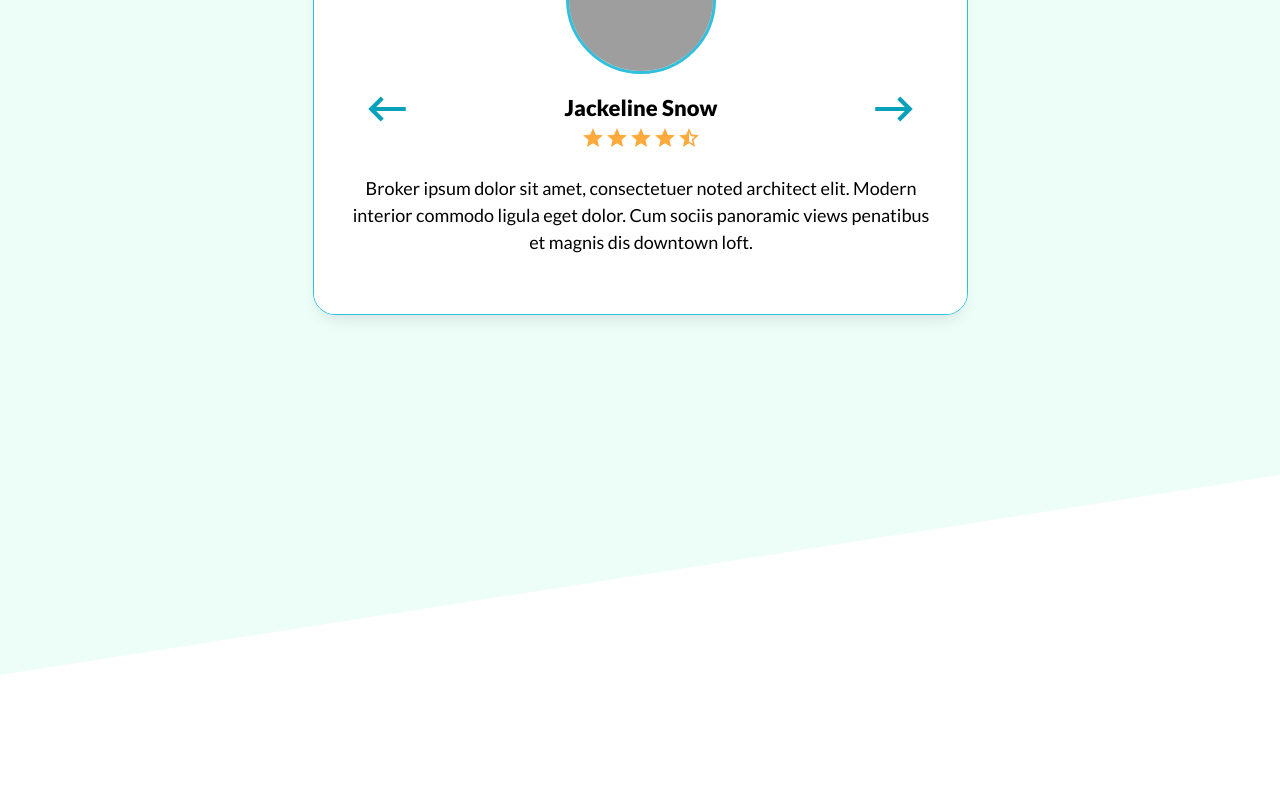
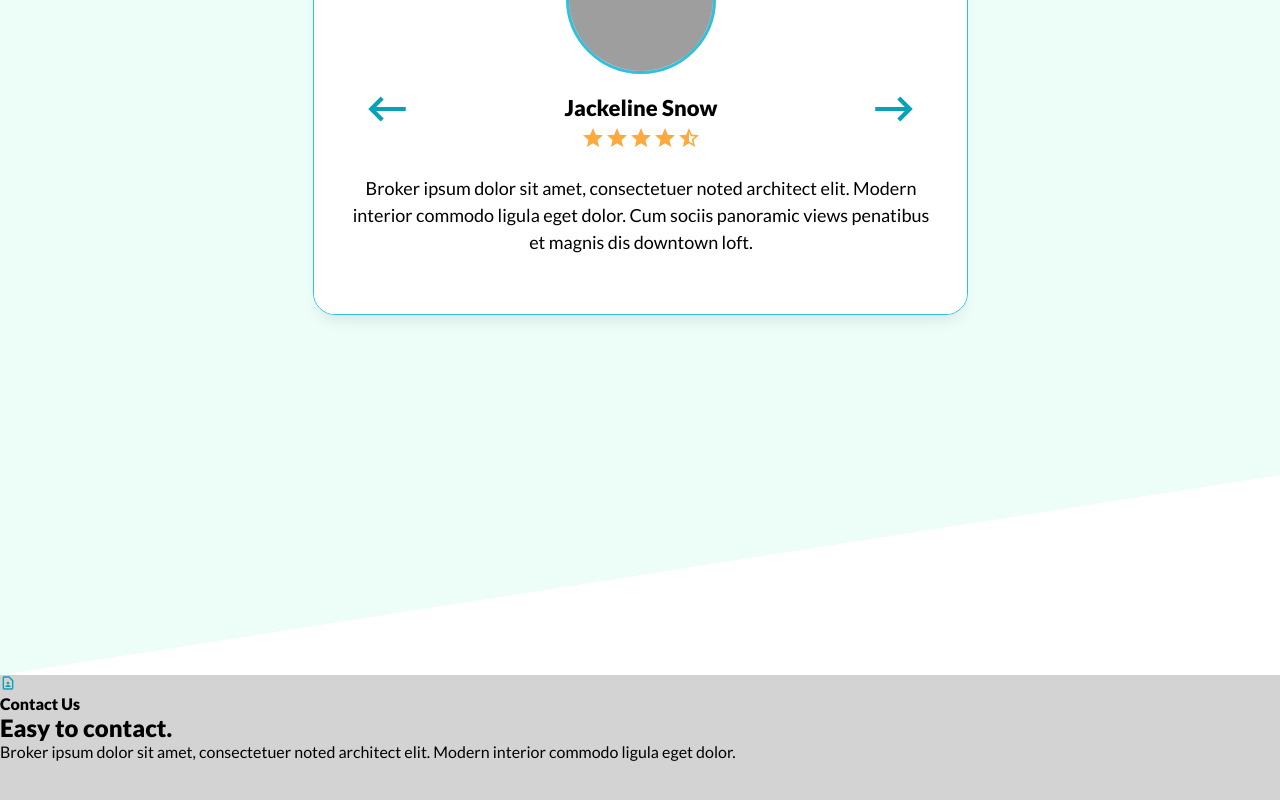
Before and after one commit to moisens/tiny-is-the-new-big, a React (Vite) app in the folder frontend/: page / in a window 1280 px wide. Shown: the part 5176-5976 px from the top of the page. Before the commit the page ends 5851 px from the top, so only its background shows below. Built offline with nearby package versions, Linux system fonts and the light colour scheme; grey boxes are pictures that could not be loaded.

Commit message:
contact component html

```diff
--- a/frontend/package.json
+++ b/frontend/package.json
@@ -11,6 +11,7 @@
     "node-sass": "^7.0.1",
     "react": "^17.0.2",
     "react-dom": "^17.0.2",
+    "react-icons": "^4.3.1",
     "react-router-dom": "^6.3.0"
   },
   "devDependencies": {
--- /dev/null
+++ b/frontend/src/components/home/contact/Contact.tsx
@@ -0,0 +1,45 @@
+import "./contact.scss";
+import { MdOutlineContactPage } from "react-icons/md";
+
+const Contact = () => {
+  return (
+    <section className="contact__container">
+      <div className="contact__content">
+        <div className="contact__text">
+          <div className="contact__illuContainer">
+            <div className="contact__illu">
+              <MdOutlineContactPage size="1rem" color="#08A1BA" />
+            </div>
+            <h4 className="contact__titleH4">
+              Contact <span className="span__title">Us</span>
+            </h4>
+          </div>
+          <h2 className="contact__titleH2">Easy to contact.</h2>
+          <p className="contact__description">
+            Broker ipsum dolor sit amet, consectetuer noted architect elit.
+            Modern interior commodo ligula eget dolor.
+          </p>
+        </div>
+        <div className="contact__images">
+          <div className="image__container">
+            <div className="image__content">
+              <img src="" alt="" />
+            </div>
+          </div>
+          <div className="image__container">
+            <div className="image__content">
+              <img src="" alt="" />
+            </div>
+          </div>
+          <div className="image__container">
+            <div className="image__content">
+              <img src="" alt="" />
+            </div>
+          </div>
+        </div>
+      </div>
+    </section>
+  );
+};
+
+export default Contact;
--- /dev/null
+++ b/frontend/src/components/home/contact/contact.scss
@@ -0,0 +1,5 @@
+.contact__container {
+  width: 100%;
+  height: auto;
+  background-color: lightgray;
+}
--- a/frontend/src/pages/Home.tsx
+++ b/frontend/src/pages/Home.tsx
@@ -5,6 +5,7 @@ import About from "../components/home/about/About";
 import Service from "../components/home/services/Service";
 import Location from "../components/home/location/Location";
 import PeopleSays from "../components/home/peoplesays/PeopleSays"
+import Contact from "../components/home/contact/Contact";
 
 const Home = () => {
   return (
@@ -15,6 +16,7 @@ const Home = () => {
       <Service />
       <Location />
       <PeopleSays />
+      <Contact />
     </div>
   )
 }
```
Also changed, not shown: 1 other file (tests, documents, lock files or other folders).
